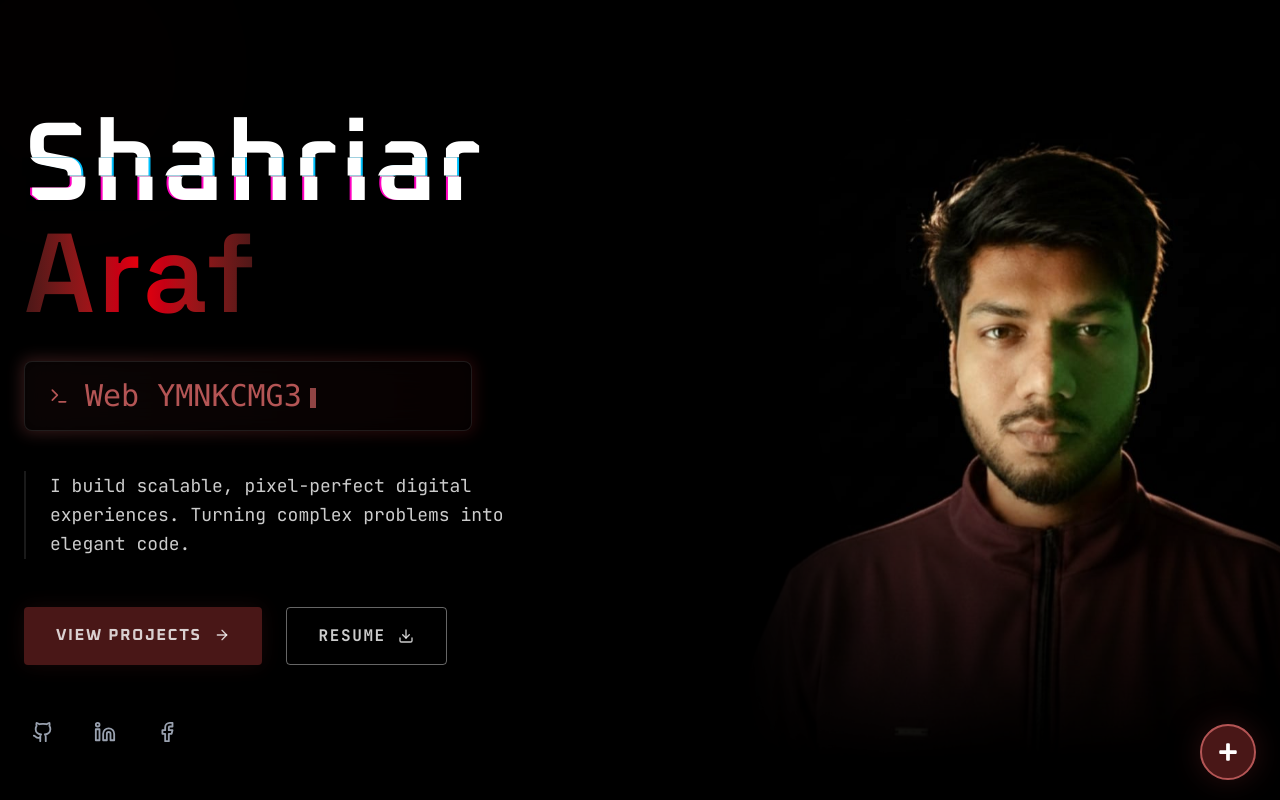
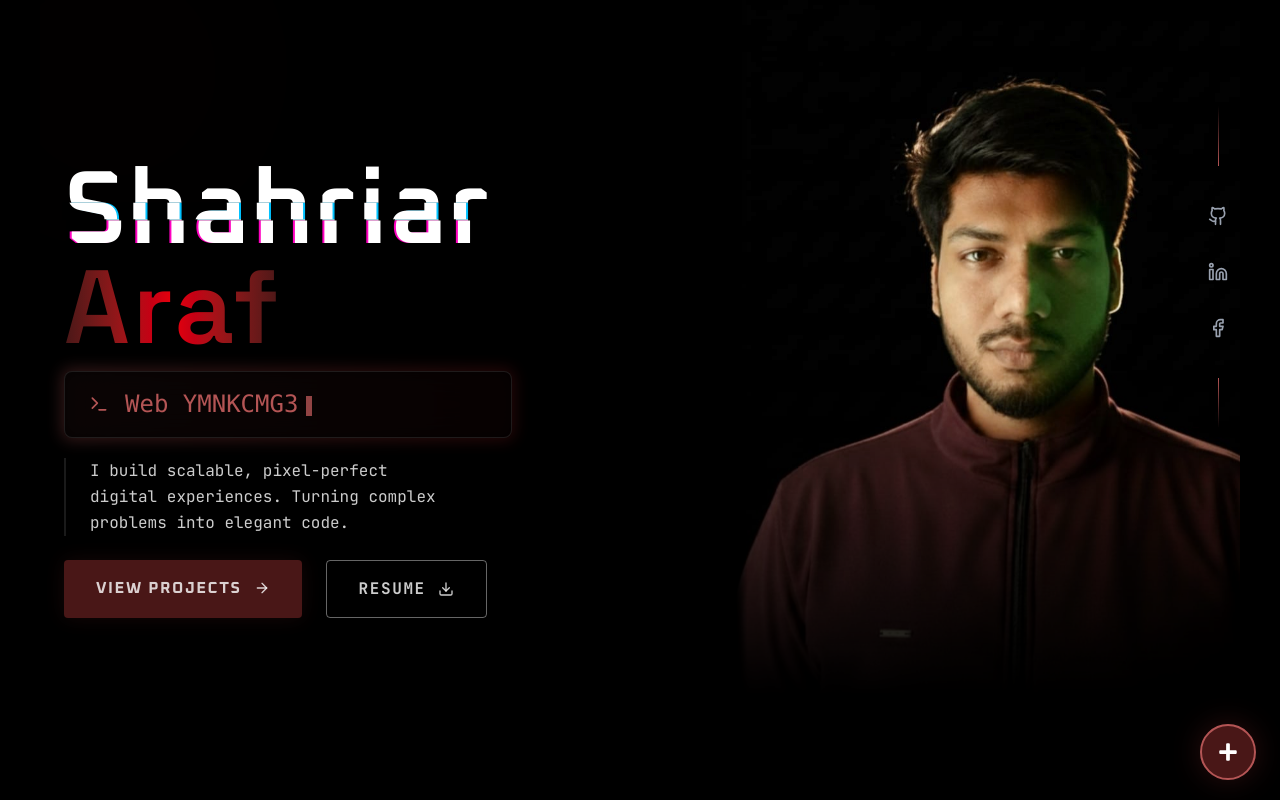
Before and after one commit to shahriaraf/Araf, a Next.js app: page / in a window 1280 px wide. Shown: the top 800 px of the page. Built offline with nearby package versions, Linux system fonts and the light colour scheme; a web font is replaced by a local one.

Commit message:
Update Banner.tsx

```diff
--- a/components/Banner.tsx
+++ b/components/Banner.tsx
@@ -71,7 +71,7 @@ export default function Banner() {
     <section
       ref={containerRef}
       onMouseMove={handleMouseMove}
-      className="relative max-w-7xl mx-auto min-h-screen bg-black text-white overflow-hidden flex items-center justify-center px-4 sm:px-6"
+      className="relative max-w-[1200px] mx-auto min-h-screen bg-black text-white overflow-hidden flex items-center justify-center px-4 sm:px-6"
     >
       {/* --- DYNAMIC SPOTLIGHT EFFECT --- */}
       <div
@@ -164,18 +164,34 @@ export default function Banner() {
           80%  { clip-path: inset(50% 0 30% 0); }
           100% { clip-path: inset(5% 0 80% 0); }
         }
+
+        .social-line::before {
+          content: '';
+          display: block;
+          width: 1px;
+          height: 60px;
+          background: linear-gradient(to bottom, transparent, #b45555);
+          margin: 0 auto 12px auto;
+        }
+        .social-line::after {
+          content: '';
+          display: block;
+          width: 1px;
+          height: 50px;
+          background: linear-gradient(to top, transparent, #b45555);
+          margin: 12px auto 0 auto;
+        }
       `}</style>
 
       <div className="relative z-10 w-full max-w-7xl mx-auto grid grid-cols-1 lg:grid-cols-12 gap-0 items-center">
 
         {/* --- LEFT: CONTENT --- */}
-        {/* FIX 1: Increased top padding so "Shahriar" is pushed down from the top edge */}
-        <div className="lg:col-span-7 flex flex-col justify-center space-y-6 sm:space-y-8 lg:space-y-10 order-2 lg:order-1 pt-20 sm:pt-24 lg:pt-16 relative z-20 text-center lg:text-left">
+        <div className="lg:col-span-7 flex flex-col justify-center space-y-4 sm:space-y-6 lg:space-y-5 order-2 lg:order-1 pt-20 sm:pt-24 lg:pt-0 relative z-20 text-center lg:text-left">
 
           {/* Title */}
           <div className="relative">
-            <h1 className="text-5xl font-semibold sm:text-7xl md:text-8xl lg:text-[7rem] tracking-wide leading-[0.85] text-white">
-              <div className="glitch-text font-cyber relative inline-block mb-2" data-text="Shahriar">
+            <h1 className="text-5xl font-semibold sm:text-7xl md:text-8xl lg:text-[6.5rem] tracking-wide leading-[0.85] text-white">
+              <div className="glitch-text font-cyber relative inline-block mb-1" data-text="Shahriar">
                 Shahriar
               </div>
               <br />
@@ -193,7 +209,7 @@ export default function Banner() {
             <div className="absolute -inset-0.5 bg-gradient-to-r from-[#b45555] to-red-900 rounded-lg blur opacity-30 group-hover:opacity-75 transition duration-1000"></div>
             <div className="relative flex items-center bg-black/80 backdrop-blur-xl border border-white/10 rounded-lg px-4 sm:px-6 py-3 sm:py-4">
               <Terminal size={20} className="text-[#b45555] mr-3 sm:mr-4 shrink-0" />
-              <div className="text-base sm:text-xl md:text-2xl lg:text-3xl font-medium font-art truncate">
+              <div className="text-base sm:text-xl md:text-2xl lg:text-2xl font-medium font-art truncate">
                 <ScrambleText text={roles[roleIndex]} />
                 <span className="animate-pulse inline-block w-1.5 h-4 sm:h-5 bg-[#b45555] ml-1 sm:ml-2 align-middle"></span>
               </div>
@@ -201,12 +217,12 @@ export default function Banner() {
           </div>
 
           {/* Description */}
-          <p className="text-white/80 text-sm sm:text-base lg:text-lg max-w-lg mx-auto lg:mx-0 leading-relaxed border-l-2 border-white/10 pl-4 sm:pl-6 hover:border-[#b45555] transition-colors duration-300 text-left">
+          <p className="text-white/80 text-sm sm:text-base lg:text-base max-w-sm mx-auto lg:mx-0 leading-relaxed border-l-2 border-white/10 pl-4 sm:pl-6 hover:border-[#b45555] transition-colors duration-300 text-left">
             I build scalable, pixel-perfect digital experiences. Turning complex problems into elegant code.
           </p>
 
           {/* Buttons */}
-          <div className="flex flex-wrap justify-center lg:justify-start gap-3 sm:gap-4 lg:gap-6 pt-2">
+          <div className="flex flex-wrap justify-center lg:justify-start gap-3 sm:gap-4 lg:gap-6 pt-1">
             <a href="#projects" className="group relative text-xs sm:text-sm lg:text-base px-5 sm:px-7 lg:px-8 py-2.5 sm:py-3 lg:py-4 bg-[#491717] text-white/80 font-bold tracking-widest uppercase rounded-sm transition-all hover:bg-[#632020] hover:scale-105 active:scale-95 shadow-[0_0_20px_rgba(73,23,23,0.3)] hover:shadow-[0_0_30px_rgba(73,23,23,0.6)] overflow-hidden">
               <span className="relative z-10 flex items-center gap-2 sm:gap-3 font-cyber">
                 View Projects
@@ -224,8 +240,8 @@ export default function Banner() {
             </a>
           </div>
 
-          {/* SOCIAL LINKS */}
-          <div className="flex justify-center lg:justify-start gap-5 sm:gap-6 pt-2">
+          {/* SOCIAL LINKS — mobile/tablet only */}
+          <div className="flex lg:hidden justify-center gap-5 sm:gap-6 pt-2">
             {socialLinks.map((social, i) => (
               <a
                 key={i}
@@ -245,16 +261,33 @@ export default function Banner() {
           </div>
         </div>
 
-        {/* --- RIGHT: HOLOGRAM IMAGE --- */}
-        {/* FIX 2 & 3: Removed rounded-full (no more circle), changed object position to show full head,
-            replaced hard crop with multi-directional gradient blend into black background */}
-        <div className="lg:col-span-5 relative order-1 lg:order-2 h-[55vh] sm:h-[65vh] lg:h-[90vh] w-full flex items-end justify-center lg:justify-end overflow-visible pointer-events-none">
+        {/* --- RIGHT: HOLOGRAM IMAGE + VERTICAL SOCIAL ICONS --- */}
+<div className="lg:col-span-5 relative order-1 lg:order-2 h-[55vh] sm:h-[65vh] lg:h-[90vh] w-full flex items-end justify-center lg:justify-end overflow-visible pointer-events-none lg:-translate-y-16">
+
+          {/* VERTICAL SOCIAL ICONS — desktop only */}
+<div className="social-line hidden lg:flex flex-col items-center gap-5 absolute -right-5 top-[18%] z-40 pointer-events-auto">
+            {socialLinks.map((social, i) => (
+              <a
+                key={i}
+                href={social.href}
+                target="_blank"
+                rel="noopener noreferrer"
+                className="group relative p-2"
+                title={social.label}
+              >
+                <div className="absolute inset-0 bg-[#491717] rounded-full blur-md opacity-0 group-hover:opacity-60 transition-opacity duration-300"></div>
+                <social.icon
+                  className="relative text-gray-400 group-hover:text-[#b45555] transition-colors duration-300 z-10"
+                  size={20}
+                />
+              </a>
+            ))}
+          </div>
+
           <div className="relative w-full h-full lg:w-[120%] lg:-mr-24 hologram-wrapper">
-            {/* Glitch layers — no rounded-full so no visible circle edge */}
             <div className="glitch-layer cyan"></div>
             <div className="glitch-layer red"></div>
 
-            {/* Image container — no rounded-full, no overflow-hidden that clips the head */}
             <div className="relative w-full h-full">
               <Image
                 src="/assets/araf-headshot.jpeg"
@@ -267,15 +300,14 @@ export default function Banner() {
               <div className="absolute inset-0 bg-white opacity-[0.05] z-20 mix-blend-overlay pointer-events-none"></div>
             </div>
 
-            {/* FIX 3: Strong multi-directional gradient fade — blends all edges into black for premium look */}
             <div
               className="absolute inset-0 z-30 pointer-events-none"
               style={{
                 background: `
                   linear-gradient(to top,    black 0%, transparent 45%),
-                  linear-gradient(to bottom, black 0%, transparent 22%),
-                  linear-gradient(to right,  black 0%, transparent 25%),
-                  linear-gradient(to left,   black 0%, transparent 25%)
+                  linear-gradient(to bottom, black 0%, transparent 2%),
+                  linear-gradient(to right,  black 0%, transparent 2%),
+                  linear-gradient(to left,   black 0%, transparent 2%)
                 `,
               }}
             />
```
